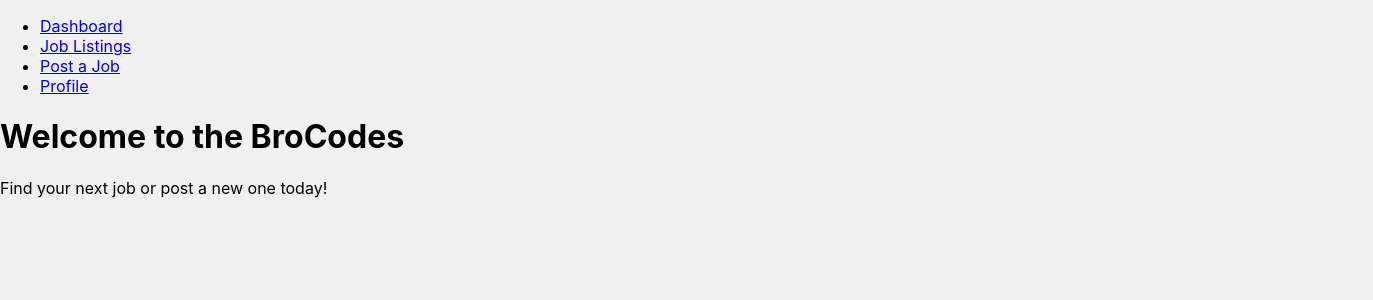
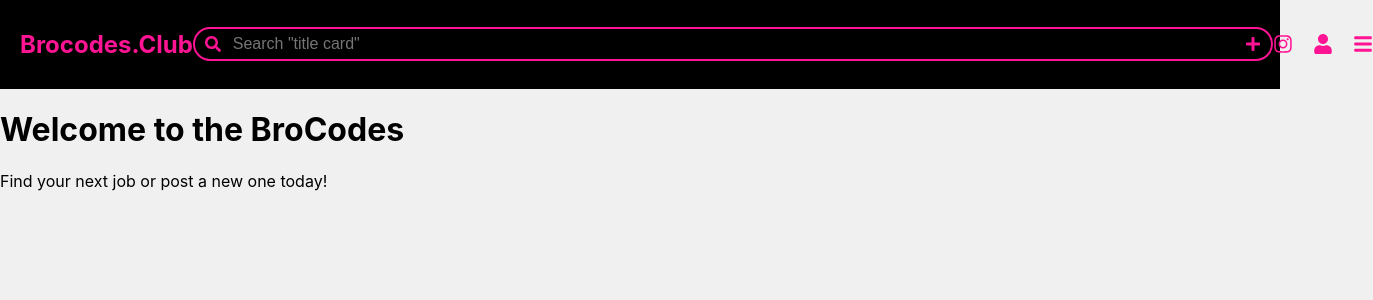
Before and after one commit to Amitkumarpsit/Hiring-Platform, a React (Create React App) app in the folder frontend/: page / in a window 1280 px wide. Shown: the top 300 px of the page, 1373 px wide, since content can reach past the window. Built offline with nearby package versions, Linux system fonts and the light colour scheme.

Commit message:
added navbar

```diff
--- a/frontend/src/components/Navbar.js
+++ b/frontend/src/components/Navbar.js
@@ -1,17 +1,106 @@
 import React from 'react';
-import { Link } from 'react-router-dom';
+// import { Link } from 'react-router-dom';
+import { FaSearch, FaPlus, FaInstagram, FaUser, FaBars } from 'react-icons/fa';
 
-function Navbar() {
+const Navbar = () => {
   return (
-    <nav>
-      <ul>
-        <li><Link to="/">Dashboard</Link></li>
-        <li><Link to="/jobs">Job Listings</Link></li>
-        <li><Link to="/post-job">Post a Job</Link></li>
-        <li><Link to="/profile">Profile</Link></li>
-      </ul>
+    <nav style={styles.navbar}>
+      {/* Logo Section */}
+      <div style={styles.navbarLogo}>
+        <h1 style={styles.logoText}>Brocodes.Club</h1>
+      </div>
+
+      {/* Search Bar Section */}
+      <div style={styles.navbarSearch}>
+        <FaSearch style={styles.searchIcon} />
+        <input
+          type="text"
+          placeholder='Search "title card"'
+          style={styles.searchInput}
+        />
+        <FaPlus style={styles.plusIcon} />
+      </div>
+
+      {/* Navigation Links */}
+      {/* <ul style={styles.navbarLinks}>
+        <li><Link to="/" style={styles.navLink}>Dashboard</Link></li>
+        <li><Link to="/jobs" style={styles.navLink}>Job Listings</Link></li>
+        <li><Link to="/post-job" style={styles.navLink}>Post a Job</Link></li>
+        <li><Link to="/profile" style={styles.navLink}>Profile</Link></li>
+      </ul> */}
+
+      {/* Right Icons Section */}
+      <div style={styles.navbarIcons}>
+        <FaInstagram style={styles.icon} />
+        <FaUser style={styles.icon} />
+        <FaBars style={styles.icon} />
+      </div>
     </nav>
   );
-}
+};
+
+// Styles as JavaScript object
+const styles = {
+  navbar: {
+    display: 'flex',
+    justifyContent: 'space-between',
+    alignItems: 'center',
+    padding: '10px 20px',
+    backgroundColor: '#000', // Black background
+  },
+  navbarLogo: {
+    display: 'flex',
+    alignItems: 'center',
+  },
+  logoText: {
+    color: '#FF1493', // Pink color for "B.club" text
+    fontSize: '24px',
+    fontWeight: 'bold',
+  },
+  navbarSearch: {
+    display: 'flex',
+    alignItems: 'center',
+    border: '2px solid #FF1493', // Pink border
+    padding: '5px 10px',
+    borderRadius: '50px',
+    backgroundColor: '#000', // Black background
+  },
+  searchIcon: {
+    color: '#FF1493',
+    marginRight: '10px',
+  },
+  searchInput: {
+    border: 'none',
+    backgroundColor: 'transparent',
+    outline: 'none',
+    color: '#fff',
+    fontSize: '16px',
+    width: '1000px',
+  },
+  plusIcon: {
+    color: '#FF1493',
+    marginLeft: '10px',
+  },
+  navbarLinks: {
+    listStyle: 'none',
+    display: 'flex',
+    gap: '20px',
+    marginRight: '20px',
+  },
+  navLink: {
+    color: '#fff',
+    textDecoration: 'none',
+    fontSize: '16px',
+  },
+  navbarIcons: {
+    display: 'flex',
+    gap: '20px',
+  },
+  icon: {
+    color: '#FF1493', // Pink color for icons
+    fontSize: '20px',
+    cursor: 'pointer',
+  },
+};
 
 export default Navbar;
```
